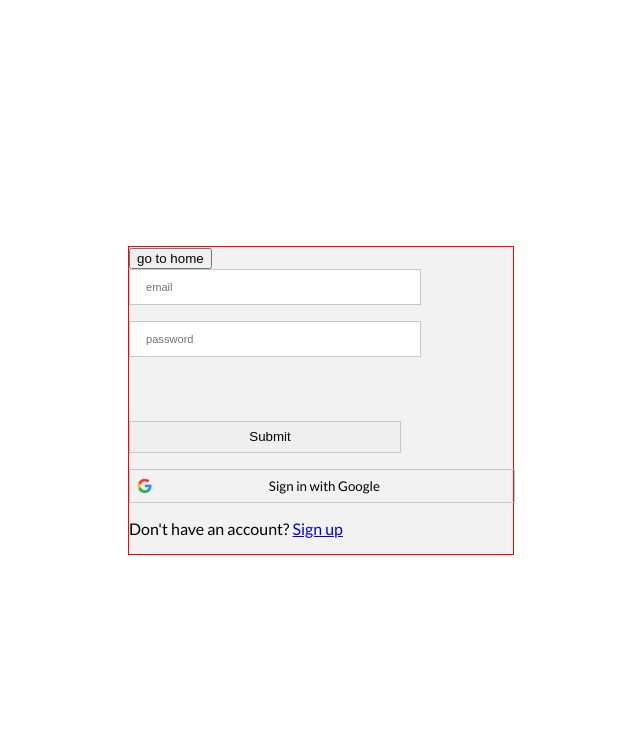
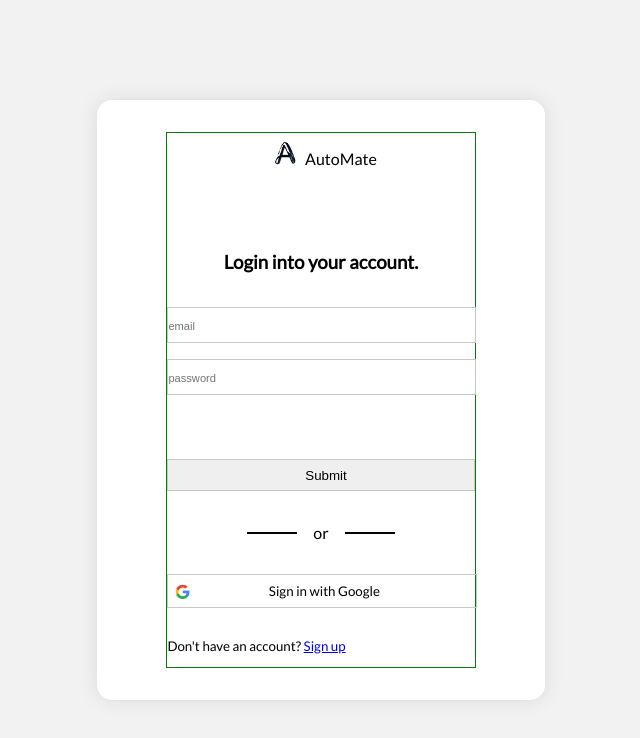
Before and after one commit to Blackie01/AutoMate, a React (Create React App) app: page /login in a window 1280 px wide. Shown: the top 738 px of the page, without its empty margins (319-959 px from the left). Built offline with nearby package versions, Linux system fonts and the light colour scheme; a web font is replaced by a local one.

Commit message:
more login style

```diff
--- a/src/components/login.css
+++ b/src/components/login.css
@@ -4,10 +4,53 @@
     flex-direction: column;
     justify-content: center;
     align-items: center;
+    background-color: #f2f2f2;
+
 }
 
 .login-container {
-    background-color: #f2f2f2;
     width: 30%;
-    border: 1px solid red;
+  padding: 2rem;
+background-color: #fff;
+border-radius: 15px;
+box-shadow: 0 0 20px rgba(0, 0, 0, 0.1);
+
 }
+
+.login-form {
+    display: flex;
+    flex-direction: column;
+    gap: 1rem;
+    width: 80%;
+    margin: auto;
+    border: 1px solid green;
+  }
+
+  #login-logo {
+width: 100%;
+justify-content: center;
+  }
+
+  .login-form h3 {
+    text-align: center;
+  }
+  .login-form-input {
+    /* width: 17rem; */
+    width: 99%;
+    padding-left: unset;
+    border: 1px solid #c7c7c7;
+  }
+
+  #error-display {
+    color: red;
+    text-align: center;
+  }
+
+  .button-on-login-page {
+    width: 100%;
+    transition: background-color 0.5s ease;
+  }
+
+  .button-on-login-page:hover {
+    background-color: rgb(228, 248, 242);
+  }
--- a/src/components/login.js
+++ b/src/components/login.js
@@ -1,4 +1,6 @@
 import React, { useState } from "react";
+import logo from "../assets/logo.png";
+
 import './login.css'
 import { auth, provider } from "./authentication/config";
 import { signInWithEmailAndPassword, signInWithPopup } from "firebase/auth";
@@ -37,11 +39,18 @@ function Login() {
   return (
     <section className="login-page">
       <section className="login-container">
-        <Link to="/">
-          <button>go to home</button>
+
+        <form className="login-form">
+        <Link to="/" style={{ textDecoration: "none", color: "inherit" }}>
+        <span id="login-logo" className="logo-span-signup">
+              <img className="class-one-logo" src={logo} />
+              <p>AutoMate</p>
+            </span>
         </Link>
-        <form>
+        <h3>Login into your account.</h3>
+
           <input
+          className="login-form-input"
             type="email"
             placeholder="email"
             onChange={(e) => setEmail(e.target.value)}
@@ -49,6 +58,7 @@ function Login() {
           />
 
           <input
+          className="login-form-input"
             type="password"
             placeholder="password"
             onChange={(e) => setPassword(e.target.value)}
@@ -57,17 +67,27 @@ function Login() {
 
           <p id="error-display"></p>
 
-          <input type="submit" onClick={login} />
+          <input type="submit" onClick={login}
+          className="button-on-login-page"
+          />
+
+<section className="or-section">
+              <div className="or-hr"></div>
+              <p>or</p>
+              <div className="or-hr"></div>
+            </section>
 
           <section className="google-signin-button" onClick={signInWithGoogle}>
             <img className="google-signin-img" src={GoogleLogo} />
             <span>Sign in with Google</span>
           </section>
+
+          <p style={{fontSize: "smaller"}}>
+            Don't have an account? <Link to="/signup"><span>Sign up</span></Link>
+          </p>
         </form>
 
-        <p>
-            Don't have an account? <Link to="/signup"><span>Sign up</span></Link>
-          </p>
+
       </section>
     </section>
   );
```
